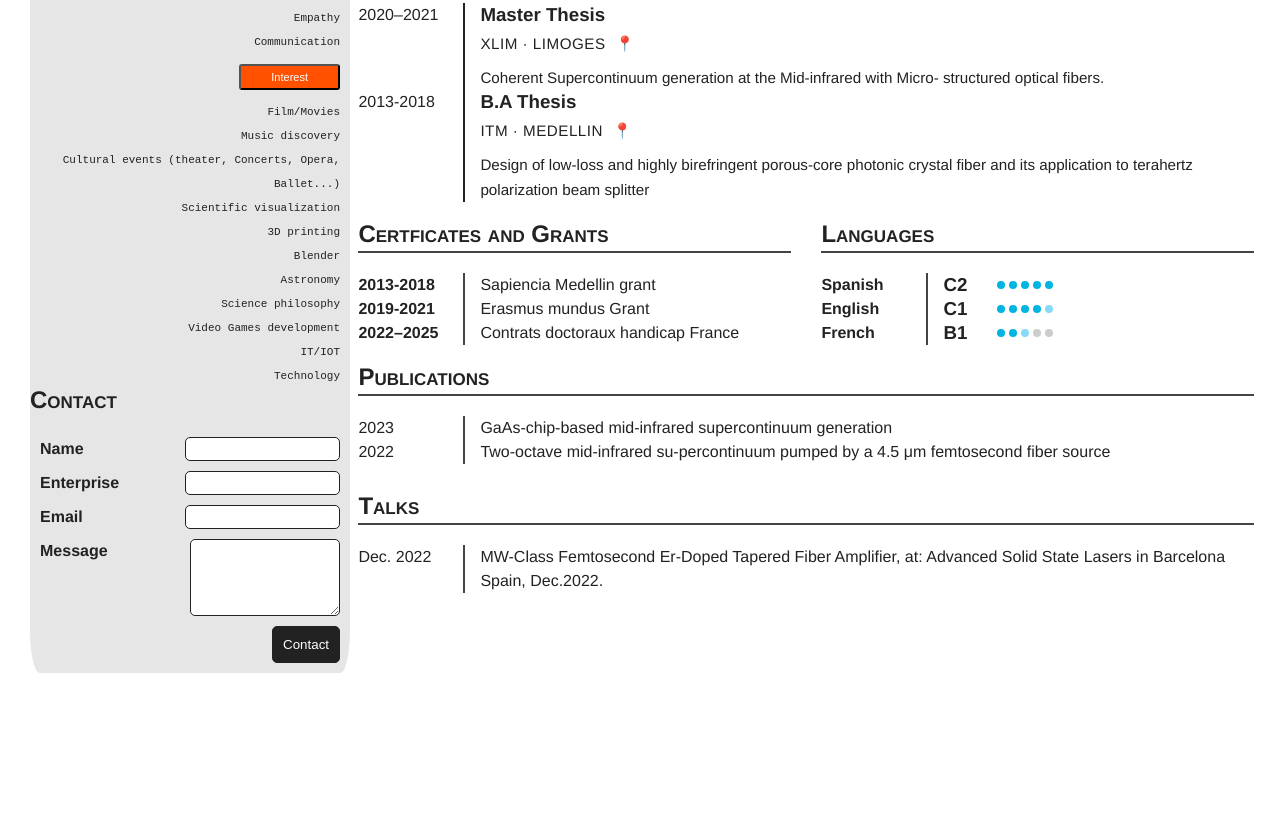
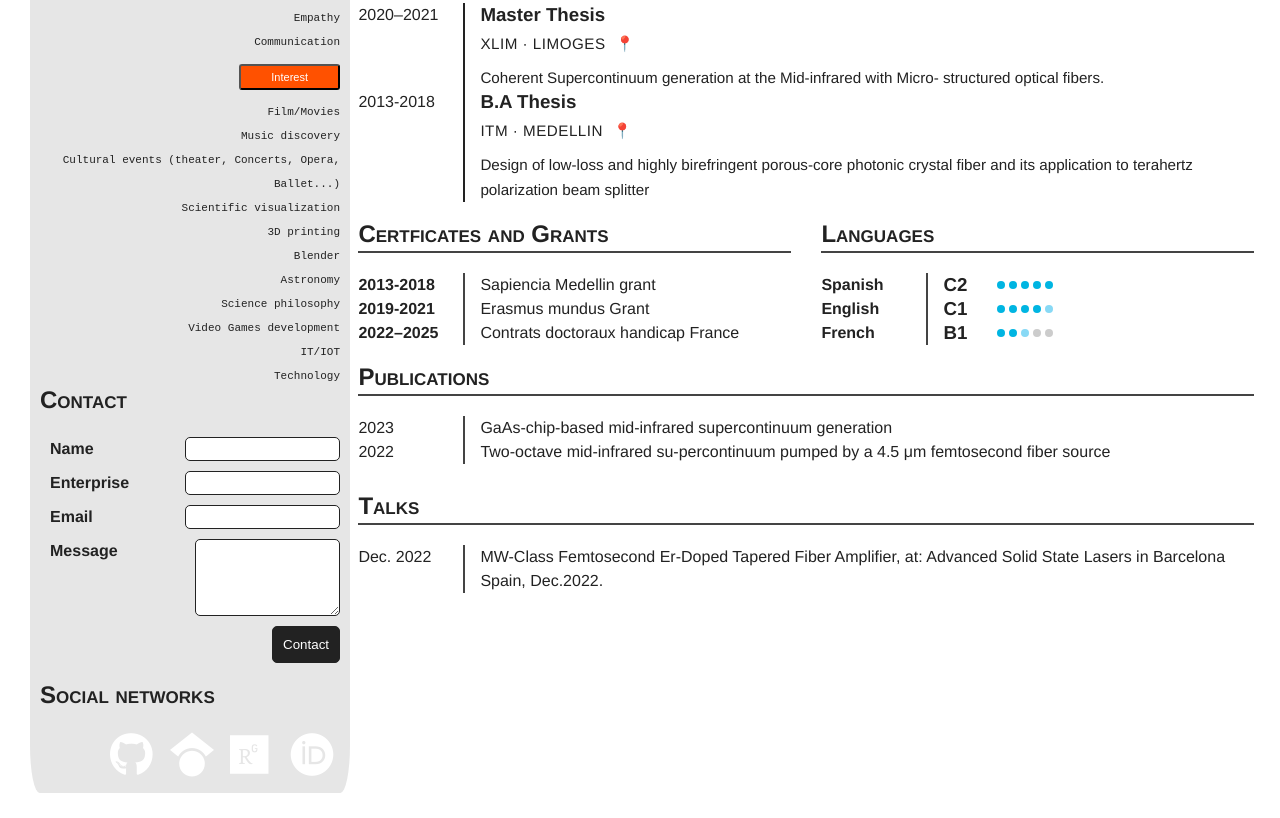
Before and after one commit to CristianEsteanJimenez/cristianesteanjimenez.github.io, a plain HTML site: page index.html in a window 1280 px wide. Shown: the part 915-1733 px from the top of the page. Before the commit the page ends 1613 px from the top, so only its background shows below. Drawn offline with Linux system fonts and the light colour scheme.

Commit message:
Added academic social networks

```diff
--- a/Style.CSS
+++ b/Style.CSS
@@ -39,6 +39,35 @@ nav h2 {
 nav h3 {
     font-size: 10px;
 }
+
+a:-webkit-any-link{
+    color: white;
+}
+
+a:-moz-any-link{
+    color: white;
+}
+
+a:hover{
+    color: #ff5100;
+}
+
+.sn li{
+    float: right;
+    width: 60px;
+    margin-bottom: 15px;
+}
+
+.sn ul{
+    list-style: none;
+}
+
+i{
+    font-size: 44px;
+}
+
+
+
 
 .nav-text {
     display: flex;
@@ -339,6 +368,11 @@ nav h3 {
     margin-top: 20px;
 }
 
+.Contact{
+    margin-left: 10px;
+    margin-bottom: 20px;
+}
+
 .Contact .resume-title {
     font-variant: small-caps;
     border-bottom: 2px none #444;
@@ -375,3 +409,14 @@ input[type = "submit"]{
     grid-column: 2/3;
     justify-self: end;
 }
+
+.sn .resume-title {
+    font-variant: small-caps;
+    border-bottom: 2px none #444;
+    padding-bottom: 5px;
+    margin-bottom: 20px;
+}
+
+.sn{
+    margin-left: 10px;
+}
--- a/index.html
+++ b/index.html
@@ -4,6 +4,10 @@
     <meta charset="UTF-8">
     <meta name="viewport" content="width=device-width, initial-scale=1.0">
     <title>CurriculumVitae</title>
+    <link
+        href="https://fonts.googleapis.com/css2?family=Poppins:ital,wght@0,100;0,200;0,300;0,400;0,500;0,600;0,700;0,800;0,900;1,100;1,200;1,300;1,400;1,500;1,600;1,700;1,800;1,900&display=swap"
+        rel="stylesheet">
+    <script src="https://kit.fontawesome.com/ca60a188f4.js" crossorigin="anonymous"></script>
     <link rel="stylesheet" href="/Style.CSS">
 </head>
 
@@ -138,6 +142,21 @@
                             <input type="submit" name="send" value="Contact">
                         </div>
                     </form>
+                </div>
+
+                <div class="sn">
+                    <h2 class="resume-title">Social networks</h2>
+
+                    <ul id="socialnetwork">
+                        <li><a href="https://orcid.org/0000-0001-5767-2084" target="_blank"><i
+                                    class="fa-brands fa-orcid"></i></a></li>
+                        <li><a href="https://www.researchgate.net/profile/Cristian-Jimenez-9" target="_blank"><i
+                                    class="fa-brands fa-researchgate"></i></a></li>
+                        <li><a href="https://scholar.google.com/citations?user=Qd-nElcAAAAJ&hl=es" target="_blank"><i
+                                    class="fa-brands fa-google-scholar"></i></a></li>
+                        <li><a href="https://github.com/CristianEsteanJimenez" target="_blank"><i
+                                    class="fa-brands fa-github"></i></a></li>
+                    </ul>
                 </div>
             </section>
 
```
